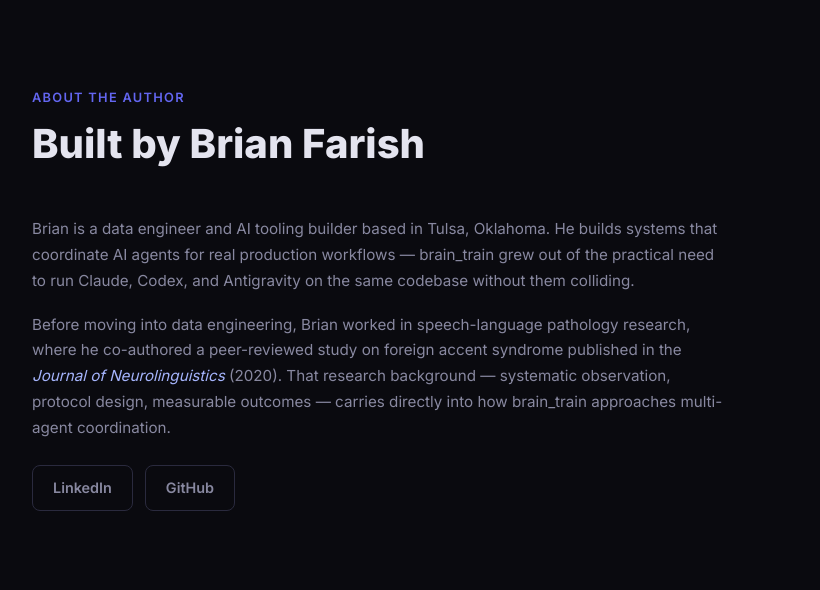
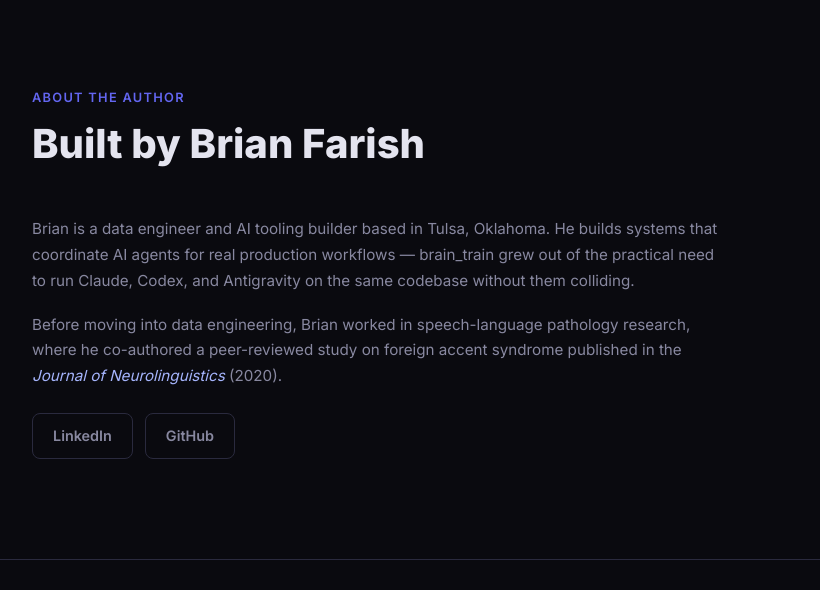
Before and after one commit to codeslp/btrain, a website: page docs/index.html in a window 1280 px wide. Shown: the part 7422-8012 px from the top of the page, without its empty margins (82-902 px from the left). Drawn offline with Linux system fonts and the light colour scheme.

Commit message:
Trim About section

```diff
--- a/docs/index.html
+++ b/docs/index.html
@@ -386,7 +386,7 @@
       <div class="about-content">
         <div class="about-text">
           <p>Brian is a data engineer and AI tooling builder based in Tulsa, Oklahoma. He builds systems that coordinate AI agents for real production workflows — brain_train grew out of the practical need to run Claude, Codex, and Antigravity on the same codebase without them colliding.</p>
-          <p>Before moving into data engineering, Brian worked in speech-language pathology research, where he co-authored a peer-reviewed study on foreign accent syndrome published in the <em>Journal of Neurolinguistics</em> (2020). That research background — systematic observation, protocol design, measurable outcomes — carries directly into how brain_train approaches multi-agent coordination.</p>
+          <p>Before moving into data engineering, Brian worked in speech-language pathology research, where he co-authored a peer-reviewed study on foreign accent syndrome published in the <em>Journal of Neurolinguistics</em> (2020).</p>
           <div class="about-links">
             <a href="https://www.linkedin.com/in/bfarish/" class="btn btn-ghost">LinkedIn</a>
             <a href="https://github.com/codeslp" class="btn btn-ghost">GitHub</a>
```
